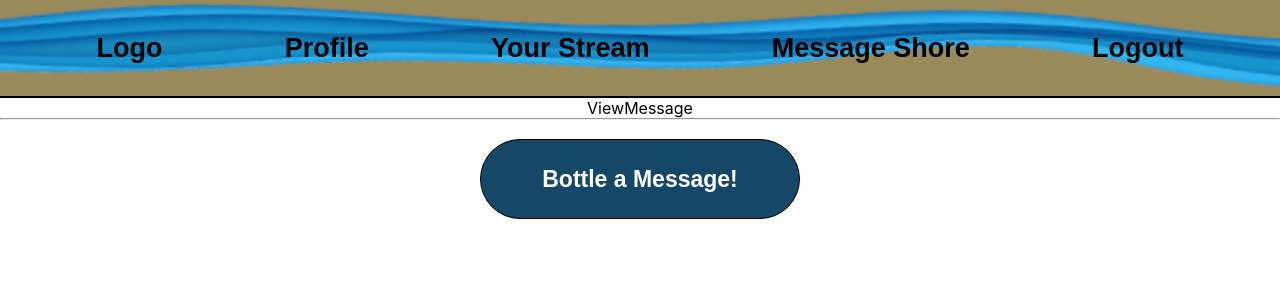
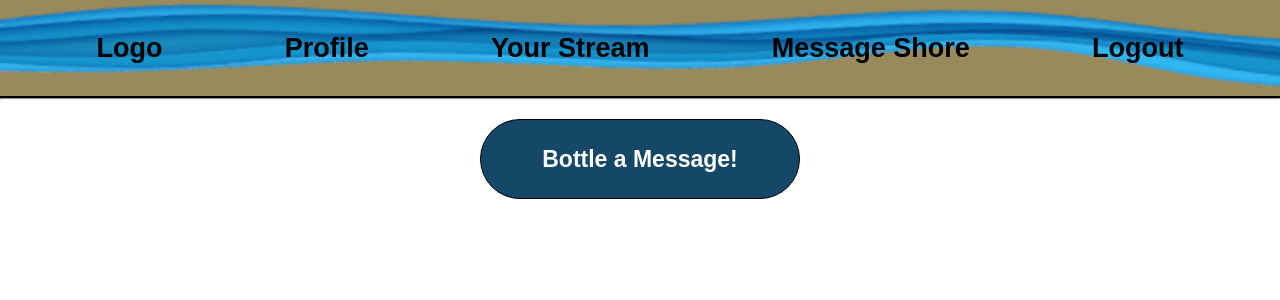
Before and after one commit to DannyHayek/time-capsule-client, a React (Create React App) app: page /viewMessage in a window 1280 px wide. Shown: the top 300 px of the page. Built offline with nearby package versions, Linux system fonts and the light colour scheme.

Commit message:
Added logic to carry over chosen message into view message page

```diff
--- a/src/components/messageStream/MessageStreamCard.jsx
+++ b/src/components/messageStream/MessageStreamCard.jsx
@@ -1,10 +1,10 @@
-import React from 'react'
+import React, { useState } from 'react'
 import shareIcon from '../../assets/Icons/share-trans.png'
 import { useNavigate } from 'react-router-dom'
 
 const MessageStreamCard = ({ num, bottled, recieved, status, tag }) => {
   const navigate = useNavigate();
-  console.log(num);
+  // console.log(num);
   return (
     <div className='flex column space-evenly message-stream-card'>
         <div className='flex message-stream-card-title'>
@@ -37,6 +37,7 @@ const MessageStreamCard = ({ num, bottled, recieved, status, tag }) => {
 
 
         <button className='primary-btn font view-message-stream-btn' onClick={() => {
+          localStorage.setItem("currentMessage", num);
           navigate("/viewMessage");
           }} >
           View
--- a/src/pages/ViewMessage/ViewMessage.jsx
+++ b/src/pages/ViewMessage/ViewMessage.jsx
@@ -2,7 +2,9 @@ import React from 'react'
 
 const ViewMessage = () => {
   return (
-    <div>ViewMessage</div>
+    <div>
+        {localStorage.getItem("currentMessage")}
+    </div>
   )
 }
 
```
